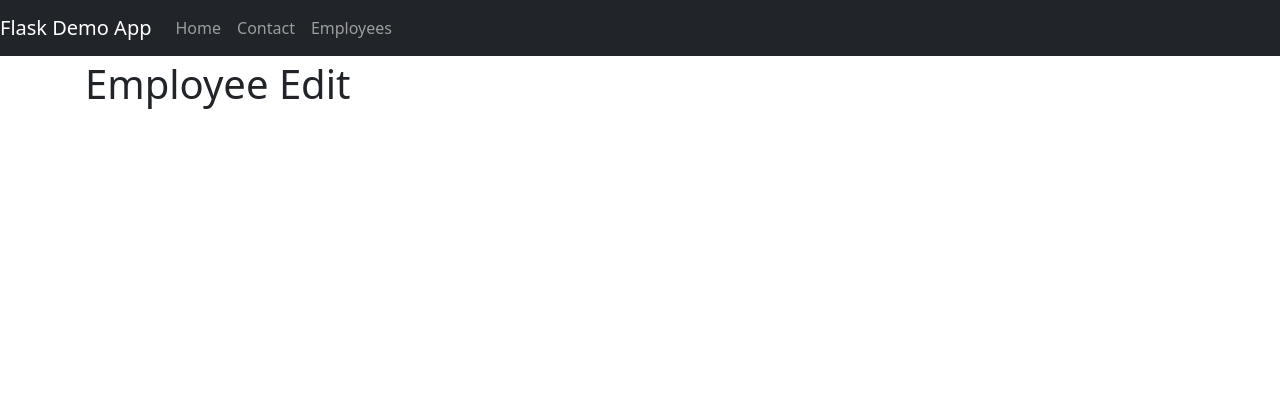
After one commit to cis226/cis226-inclass-6-dbarneskvcc, a Flask app: page /employees/1/edit in a window 1280 px wide. The commit adds this page. Shown: the top 420 px of the page. Run offline with Flask 3, Linux system fonts and the light colour scheme.

Commit message:
Stub out edit and delete functionality.

```diff
--- a/main.py
+++ b/main.py
@@ -25,6 +25,8 @@ from views.home import (
 from views.employee import (
     employee_list_view,
     employee_add_view,
+    employee_edit_view,
+    employee_delete_view,
 )
 
 app = Flask(__name__)
@@ -43,3 +45,13 @@ app.add_url_rule(
     view_func=employee_add_view,
     methods=["GET", "POST"],
 )
+app.add_url_rule(
+    "/employees/<int:pk>/edit",
+    view_func=employee_edit_view,
+    methods=["GET", "POST"],
+)
+app.add_url_rule(
+    "/employees/<int:pk>/delete",
+    view_func=employee_delete_view,
+    methods=["GET", "POST"],
+)
--- /dev/null
+++ b/templates/employee/employee_edit.html
@@ -0,0 +1,7 @@
+{% extends "base.html" %}
+
+{% block title %}Employee Edit{% endblock title %}
+
+{% block body %}
+  <h1>Employee Edit</h1>
+{% endblock body %}
--- a/views/employee.py
+++ b/views/employee.py
@@ -66,3 +66,19 @@ def employee_add_view():
         last_name=last_name,
         weekly_salary=weekly_salary,
     )
+
+
+def employee_edit_view(pk):
+    """Show page for editing an existing Employee"""
+
+    return render_template(
+        "employee/employee_edit.html",
+    )
+
+
+def employee_delete_view(pk):
+    """Show page for deleting an existing Employee"""
+
+    return render_template(
+        "employee/employee_delete.html",
+    )
```
Also changed, not shown: templates/employee/employee_delete.html (added, +7 -0 lines), templates/employee/employee_list.html (+15 -0 lines).
